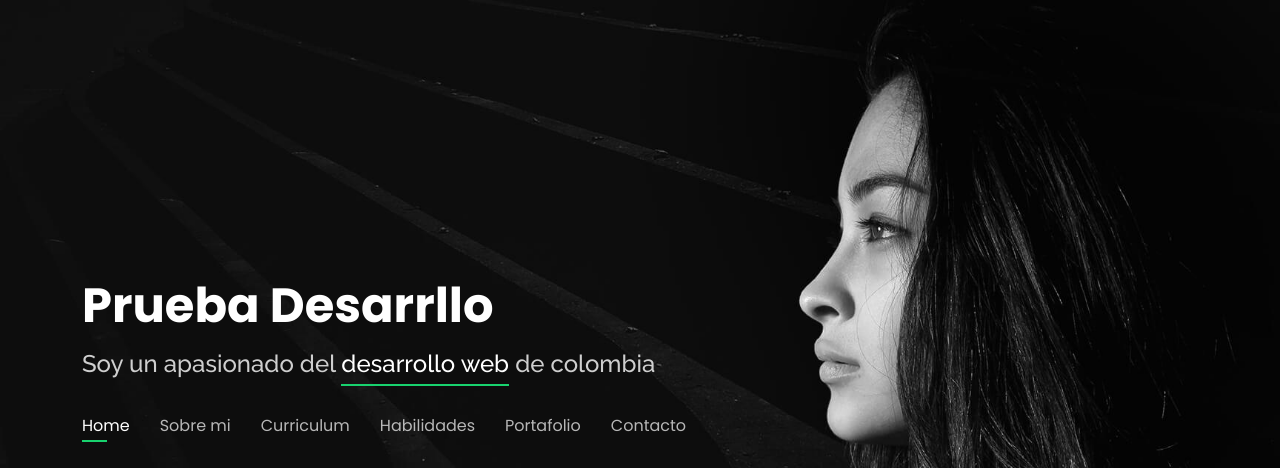
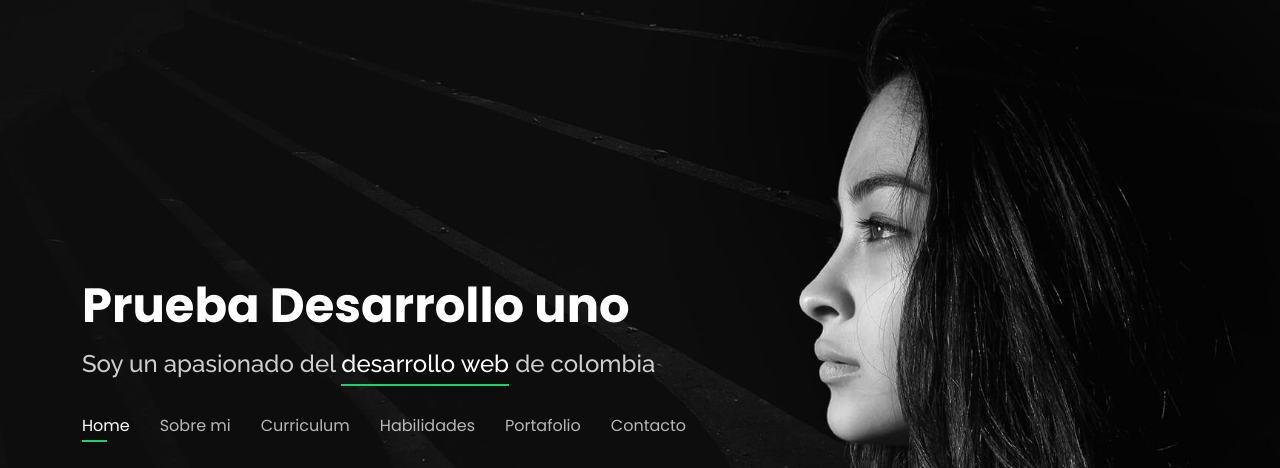
Before and after one commit to alcidescp/portafolio2, a plain HTML site: page index.html in a window 1280 px wide. Shown: the top 468 px of the page. Drawn offline with nearby package versions, Linux system fonts and the light colour scheme.

Commit message:
Update index.html
actualizaciom

```diff
--- a/index.html
+++ b/index.html
@@ -41,7 +41,7 @@
   <header id="header">
     <div class="container">
 
-      <h1><a href="index.html">Prueba Desarrllo</a></h1>
+      <h1><a href="index.html">Prueba Desarrollo uno</a></h1>
       <!-- Uncomment below if you prefer to use an image logo -->
       <!-- <a href="index.html" class="mr-auto"><img src="assets/img/logo.png" alt="" class="img-fluid"></a> -->
       <h2>Soy un apasionado del <span>desarrollo web</span> de colombia</h2>
```
